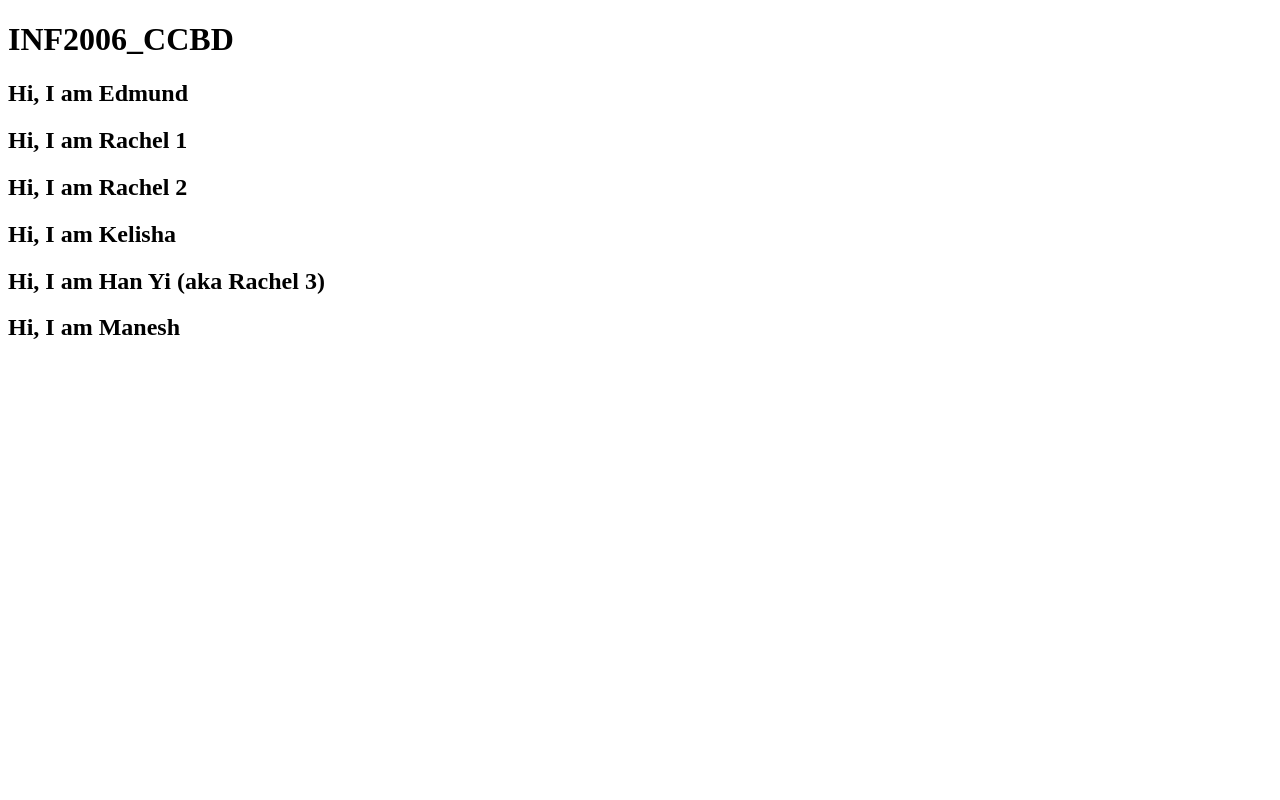
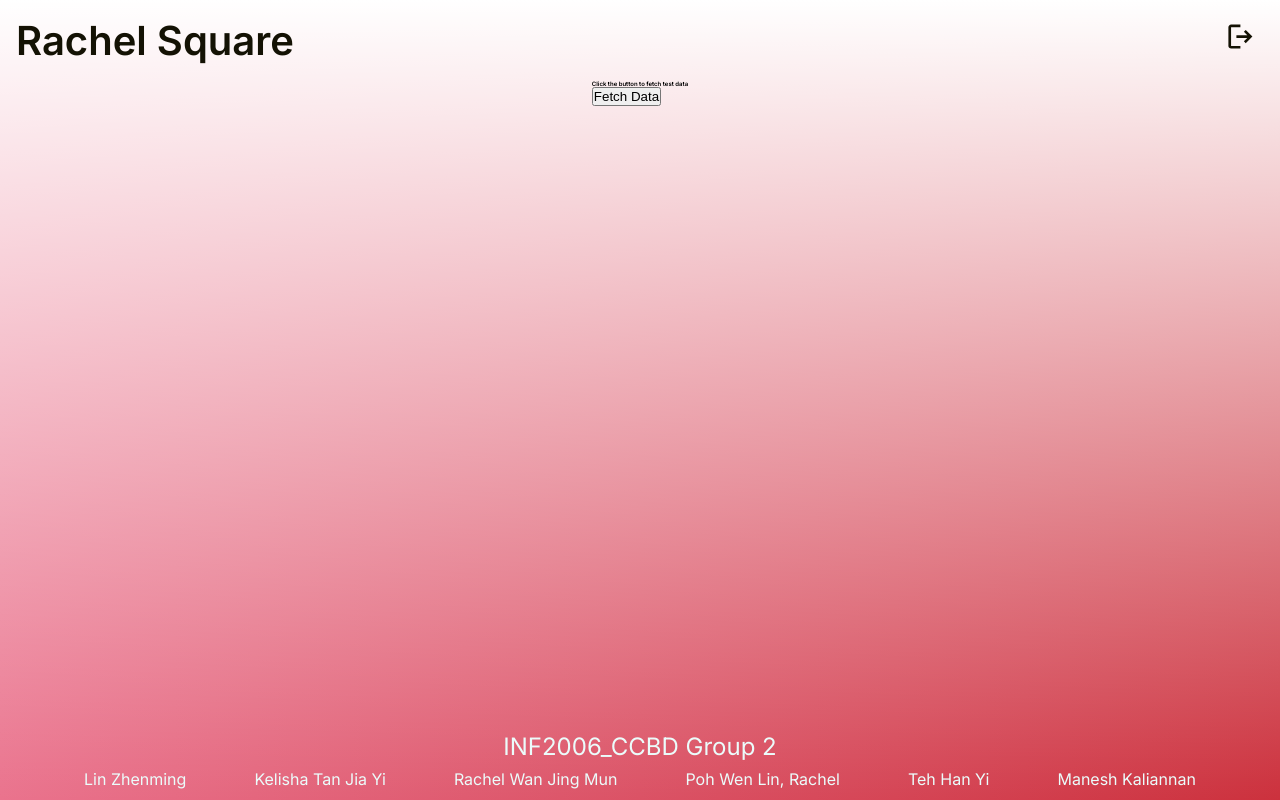
Before and after one commit to elz-ming/INF2006_CCBD, a PHP site: page / in a window 1280 px wide. Run offline with PHP 8.4, Linux system fonts and the light colour scheme; some libraries are stand-ins or nearby versions.

Commit message:
feat: create index page

```diff
--- /dev/null
+++ b/components/background.php
@@ -0,0 +1,2 @@
+<div id="background-white"></div>
+<div id="background-red"></div>
--- /dev/null
+++ b/components/footer.php
@@ -0,0 +1,13 @@
+<footer>
+  <section id="footer-title">
+    INF2006_CCBD Group 2
+  </section>
+  <section id="team">
+    <div class="person">Lin Zhenming</div>
+    <div class="person">Kelisha Tan Jia Yi</div>
+    <div class="person">Rachel Wan Jing Mun</div>
+    <div class="person">Poh Wen Lin, Rachel</div>
+    <div class="person">Teh Han Yi</div>
+    <div class="person">Manesh Kaliannan</div>
+  </section>
+</footer>
--- /dev/null
+++ b/components/header.php
@@ -0,0 +1,14 @@
+<header>
+  <h1 id="title">Rachel Square</h1>
+  <div id="logout">
+    <form method="POST" action="/api/logout">
+      <button id="logout-button">
+        <svg width="33" height="33" viewBox="0 0 33 33" fill="none" xmlns="http://www.w3.org/2000/svg">
+          <path
+            d="M7.06666 28.6C6.33333 28.6 5.70577 28.3391 5.18399 27.8173C4.66222 27.2956 4.40088 26.6676 4.39999 25.9333V7.26667C4.39999 6.53333 4.66133 5.90578 5.18399 5.384C5.70666 4.86222 6.33422 4.60089 7.06666 4.6H16.4V7.26667H7.06666V25.9333H16.4V28.6H7.06666ZM21.7333 23.2667L19.9 21.3333L23.3 17.9333H12.4V15.2667H23.3L19.9 11.8667L21.7333 9.93333L28.4 16.6L21.7333 23.2667Z"
+            fill="#141204" />
+        </svg>
+      </button>
+    </form>
+  </div>
+</header>
--- /dev/null
+++ b/connect.php
@@ -0,0 +1,44 @@
+<?php
+// Load environment variables if using .env (ensure the .env file is properly set up)
+function loadEnv($path)
+{
+  if (!file_exists($path)) {
+    throw new Exception("The .env file does not exist.");
+  }
+
+  $lines = file($path, FILE_IGNORE_NEW_LINES | FILE_SKIP_EMPTY_LINES);
+
+  foreach ($lines as $line) {
+    if (strpos(trim($line), '#') === 0) {
+      continue;
+    }
+    list($key, $value) = explode('=', $line, 2);
+    $value = trim($value, "\"'");
+    putenv(sprintf('%s=%s', trim($key), $value));
+    $_ENV[trim($key)] = $value;
+    $_SERVER[trim($key)] = $value;
+  }
+}
+
+// Load .env file (optional if you're using environment variables)
+loadEnv(__DIR__ . '/.env');
+
+// Retrieve environment variables
+$host = getenv('DB_HOST');
+$port = getenv('DB_PORT');
+$dbname = getenv('DB_NAME');
+$user = getenv('DB_USER');
+$password = getenv('DB_PASSWORD');
+
+try {
+  // Create a new PDO instance for PostgreSQL connection
+  $dsn = "pgsql:host=$host;port=$port;dbname=$dbname;";
+  $pdo = new PDO($dsn, $user, $password, [
+    PDO::ATTR_ERRMODE => PDO::ERRMODE_EXCEPTION,  // Enable exceptions on errors
+    PDO::ATTR_DEFAULT_FETCH_MODE => PDO::FETCH_ASSOC  // Fetch data as associative arrays
+  ]);
+} catch (PDOException $e) {
+  // Handle connection errors
+  die("Database connection failed: " . $e->getMessage());
+}
+?>
--- /dev/null
+++ b/css/styles.css
@@ -0,0 +1,115 @@
+/* Import the Inter font */
+@import url("https://fonts.googleapis.com/css2?family=Inter:wght@400;500;600&display=swap");
+
+* {
+  margin: 0;
+  padding: 0;
+  box-sizing: border-box;
+}
+
+html {
+  display: flex;
+  justify-content: center;
+  width: 100vw;
+  height: 100vh;
+  font-size: 4px;
+  font-family: "Inter", sans-serif;
+  color: #000000; /* Set all text color to white */
+  overflow-x: hidden;
+}
+
+header,
+footer {
+  display: flex;
+  height: 10%;
+  width: 100%;
+  padding: 4rem;
+  position: fixed;
+  left: 50%;
+  transform: translateX(-50%);
+  z-index: 1;
+}
+
+header {
+  justify-content: space-between;
+  align-items: center;
+  top: 0;
+  color: #141204;
+}
+
+footer {
+  flex-direction: column;
+  justify-content: center;
+  align-items: center;
+  gap: 2rem;
+  bottom: 0;
+  color: #ebfcfb;
+}
+
+main {
+  margin-top: 10vh;
+  margin-bottom: 10vh;
+}
+
+section {
+  display: flex;
+}
+
+#title {
+  font-size: 10rem;
+}
+
+#logout {
+  width: 10rem;
+  height: 10rem;
+  font-size: 2rem;
+}
+
+#logout button {
+  all: unset;
+  display: inline-block;
+  cursor: pointer;
+}
+
+#footer-title {
+  font-size: 6rem;
+}
+
+#team {
+  display: flex;
+  justify-content: space-evenly;
+  width: 100%;
+}
+
+.person {
+  font-size: 4rem;
+}
+
+#background-white,
+#background-red {
+  width: 100%;
+  height: 100%;
+  position: fixed;
+  left: 50%;
+  transform: translateX(-50%);
+}
+
+/* Apply the outer gradient */
+#background-red {
+  background: linear-gradient(
+    to right,
+    rgba(234, 115, 141, 1),
+    rgba(204, 49, 61, 1)
+  );
+  z-index: -2;
+}
+
+/* Apply the inner gradient */
+#background-white {
+  background: linear-gradient(
+    to bottom,
+    rgba(255, 255, 255, 1) 0%,
+    rgba(255, 255, 255, 0) 100%
+  );
+  z-index: -1;
+}
--- a/index.php
+++ b/index.php
@@ -1,28 +1,35 @@
 <?php
+require 'connect.php';
 ?>
+
 <!-- test push -->
 <!DOCTYPE html>
 <html>
 
 <head>
-
+  <meta charset="UTF-8" />
+  <meta name="viewport" content="width=device-width, initial-scale=1.0" />
+  <title>Rachel Square</title>
+  <link rel="stylesheet" href="/css/styles.css" />
+  <link rel="stylesheet" href="/css/index.css" />
+  <script src="/js/index.js" defer></script>
 </head>
 
 <body>
-	<header>
-		<h1>INF2006_CCBD</h1>
-	</header>
-	<main>
-		<h2>Hi, I am Edmund</h2>
-		<h2>Hi, I am Rachel 1</h2>
-		<h2>Hi, I am Rachel 2</h2>
-		<h2>Hi, I am Kelisha</h2>
-		<h2>Hi, I am Han Yi (aka Rachel 3)</h2>
-		<h2>Hi, I am Manesh</h2>
-	</main>
-	<footer>
-
-	</footer>
+  <?php
+  include('components/background.php')
+    ?>
+  <?php
+  include('components/header.php');
+  ?>
+  <main>
+    <h2>Click the button to fetch test data</h2>
+    <button id="fetchButton">Fetch Data</button>
+    <div id="result"></div>
+  </main>
+  <?php
+  include('components/footer.php');
+  ?>
 </body>
 
 </html>
--- /dev/null
+++ b/js/index.js
@@ -0,0 +1,21 @@
+// JavaScript function to fetch data using AJAX
+document.getElementById("fetchButton").addEventListener("click", fetchData);
+
+function fetchData() {
+  fetch("api/fetch-data.php")
+    .then((response) => response.json())
+    .then((data) => {
+      // Display the fetched data
+      let output = "<h3>Fetched Data:</h3>";
+      data.forEach((row) => {
+        output += `<p>ID: ${row.id}, Name: ${row.name}</p>`;
+      });
+      document.getElementById("result").innerHTML = output;
+    })
+    .catch((error) => {
+      console.error("Error fetching data:", error);
+      document.getElementById(
+        "result"
+      ).innerHTML = `<p style="color: red;">Failed to fetch data. Please try again.</p>`;
+    });
+}
```
Also changed, not shown: api/fetch-data.php (added, +25 -0 lines), css/index.css (added), docker-compose.yml (added), 1 other file.
